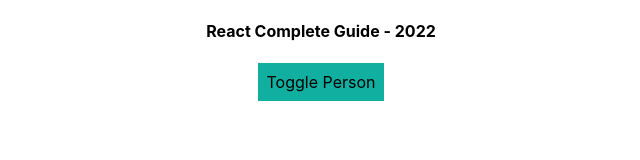
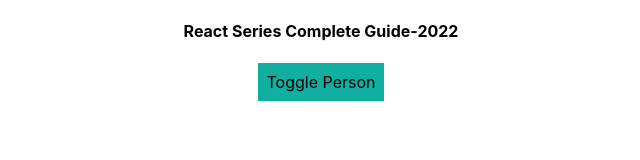
Before and after one commit to salonimalhotrawd/react-app, a React (Create React App) app: page / in a window 1280 px wide. Shown: the top 160 px of the page, without its empty margins (319-959 px from the left). Built offline with nearby package versions, Linux system fonts and the light colour scheme.

Commit message:
component lifecycle - creating the react component

```diff
--- a/src/components/Persons/Person/Person.js
+++ b/src/components/Persons/Person/Person.js
@@ -20,6 +20,7 @@ import './Person.css';
  */
 
 const person = (props) => {
+    console.log('[person.js render called]');
     return (
         <div className="Person">
             <p onClick={props.click}>My name is {props.name} and I am {props.age} years old.</p>
--- a/src/components/Persons/Persons.js
+++ b/src/components/Persons/Persons.js
@@ -2,6 +2,7 @@ import React from "react";
 import Person from "./Person/Person";
 
 const persons = (props) => {
+    console.log('[persons.js render called]');
     return props.persons.map((person, index) => {
         return (
             <Person
--- a/src/containers/App.js
+++ b/src/containers/App.js
@@ -4,6 +4,10 @@ import Persons from '../components/Persons/Persons'
 import Cockpit from '../components/Cockpit/Cockpit';
 
 class App extends Component {
+  constructor(props){
+     super(props);
+     console.log('[app.js] constructor called');
+  }
   /**
    * State property is only access in the class based component
    */
@@ -15,6 +19,21 @@ class App extends Component {
     ],
     designation: 'My Designation is Senior Associate Lead',
     showPersonList: false
+  }
+
+  /**
+   * Get Derived State from State
+   * @param {*} props contains current properties
+   * @param {*} state contains component current state
+   * @returns returns a new State
+   */
+  static getDerivedStateFromProps(props,state){
+    console.log('[app.js getDerivedStateFromProps called]', props);
+    return state;
+  }
+
+  componentDidMount(){
+    console.log('[app.js componentDidMount called]');
   }
 
   /**
@@ -57,6 +76,8 @@ class App extends Component {
   }
 
   render() {
+     console.log('[App.js render called]');
+
     // In React we can also do inline-styling.For that we will have to create js object and then wrap dynamically
     // it with the style property provided by the JSX
     //POINT TO REMEBER: We cannot use directly css property in the inline-style.We have to use the camelCase to define
@@ -87,7 +108,7 @@ class App extends Component {
     return (
       <div className='App'>
         <Cockpit
-          title={this.state.title}
+          title={this.props.appTitle}
           style={style}
           clicked={this.togglePersonComp} />
         {person}
--- a/src/index.js
+++ b/src/index.js
@@ -6,7 +6,7 @@ import reportWebVitals from './reportWebVitals';
 
 ReactDOM.render(
   <React.StrictMode>
-    <App />
+    <App appTitle="React Series Complete Guide-2022"/>
   </React.StrictMode>,
   document.getElementById('root')
 );
```
